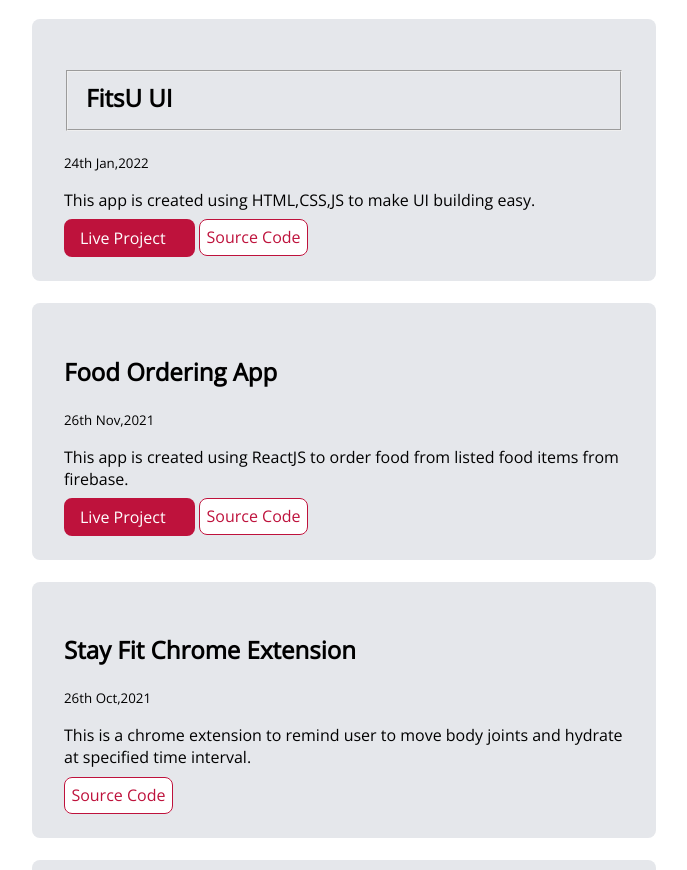
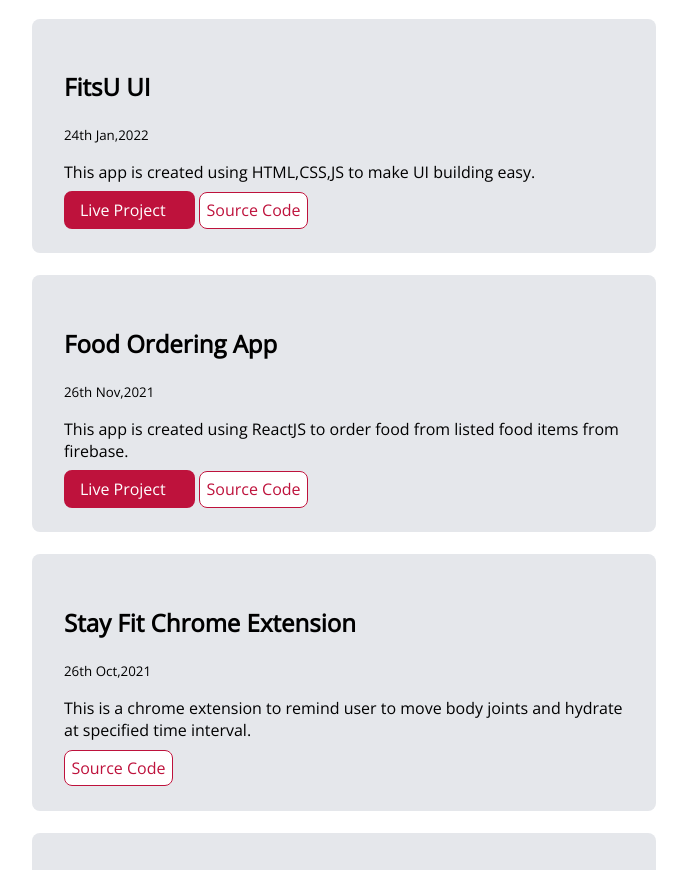
Before and after one commit to ragini07/portfolio, a plain HTML site: page projects.html in a window 1280 px wide. Shown: the part 1069-1939 px from the top of the page, without its empty margins (316-1003 px from the left). Drawn offline with nearby package versions, Linux system fonts and the light colour scheme.

Commit message:
Update projects.html

```diff
--- a/projects.html
+++ b/projects.html
@@ -57,7 +57,7 @@
         <li>
             <section class="ow container-center">
                 <div>
-                    <h1><Fieldset>FitsU UI</Fieldset></h1>
+                    <h1>FitsU UI</h1>
                     <small>24th Jan,2022</small>
                     <p>This app is created using HTML,CSS,JS to make UI building easy.</p>
                     <a target="_blank" class="link primary-link" href="https://fitsu-ui-design.netlify.app/">Live Project</a>
```
